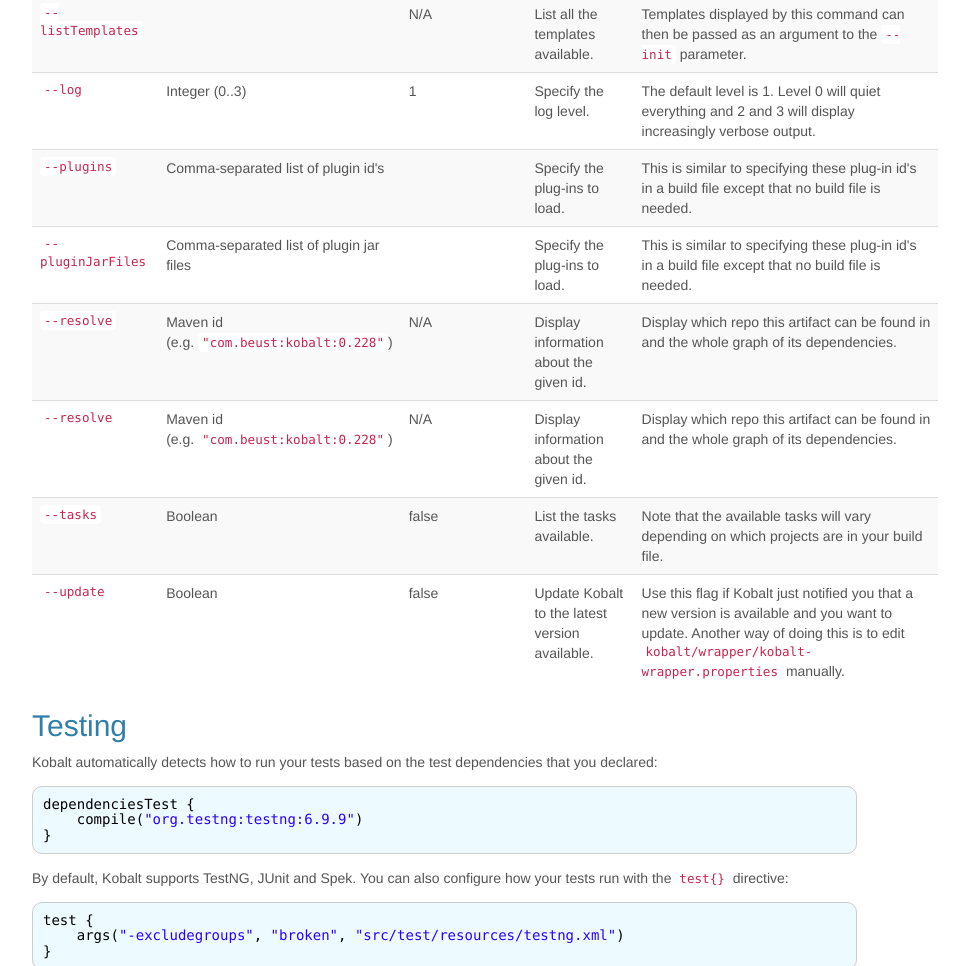
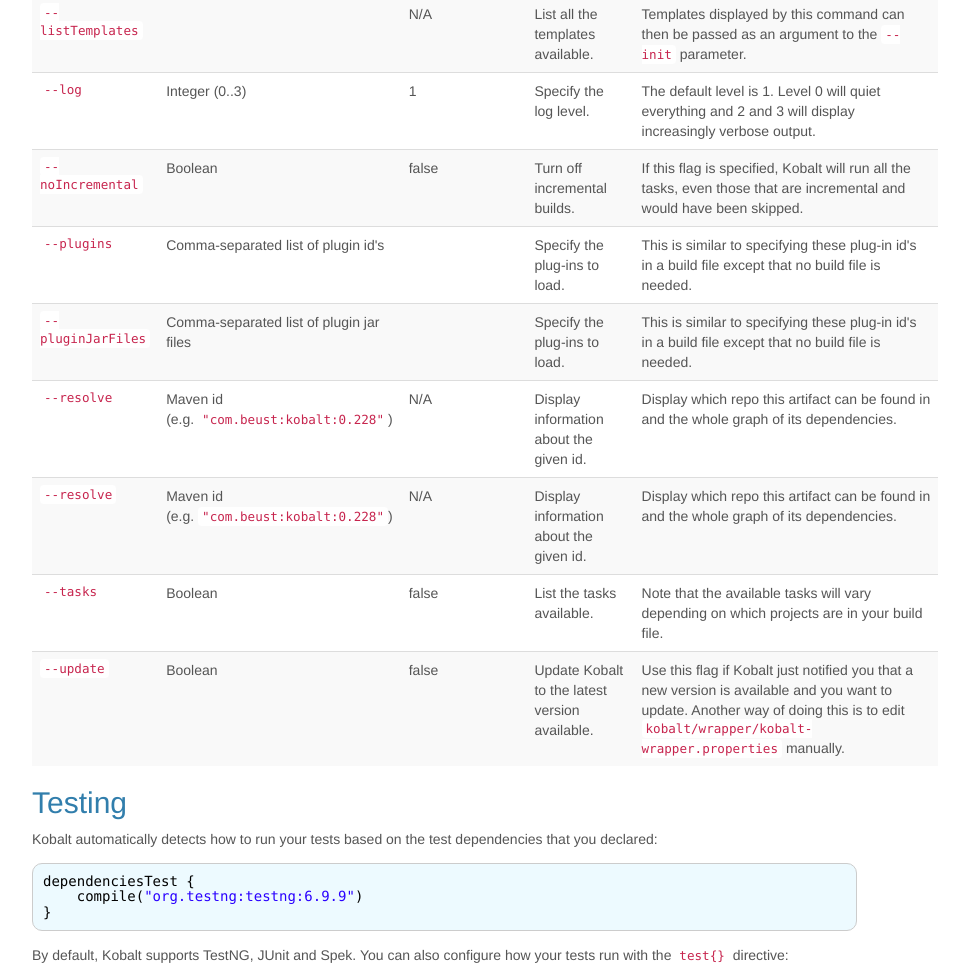
Before and after one commit to cbeust/kobalt-doc, a plain HTML site: page documentation/index.html in a window 1280 px wide. Shown: the part 7279-8245 px from the top of the page, without its empty margins (53-1022 px from the left). Drawn offline with nearby package versions, Linux system fonts and the light colour scheme.

Commit message:
Document --noIncremental.

```diff
--- a/documentation/index.html
+++ b/documentation/index.html
@@ -583,6 +583,14 @@
     <td>The default level is 1. Level 0 will quiet everything and 2 and 3 will display increasingly verbose output.</td>
   </tr>
   <tr>
+    <td><code>--noIncremental</code></td>
+    <td>Boolean</td>
+    <td>false</td>
+    <td>Turn off incremental builds.</td>
+    <td>If this flag is specified, Kobalt will run all the tasks, even those that are incremental and would have
+        been skipped.</td>
+  </tr>
+  <tr>
     <td><code>--plugins</code></td>
     <td>Comma-separated list of plugin id's</td>
     <td></td>
```
